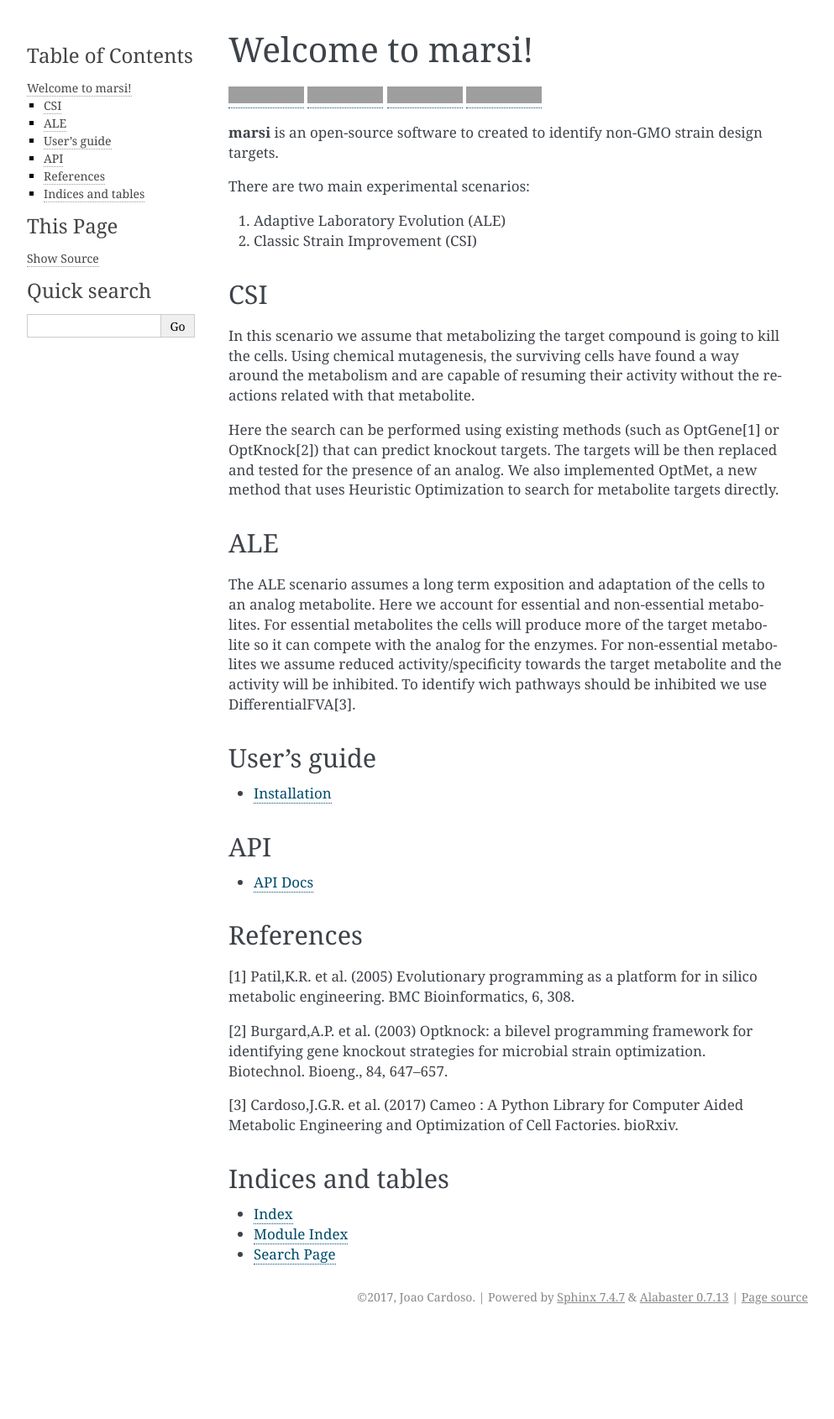
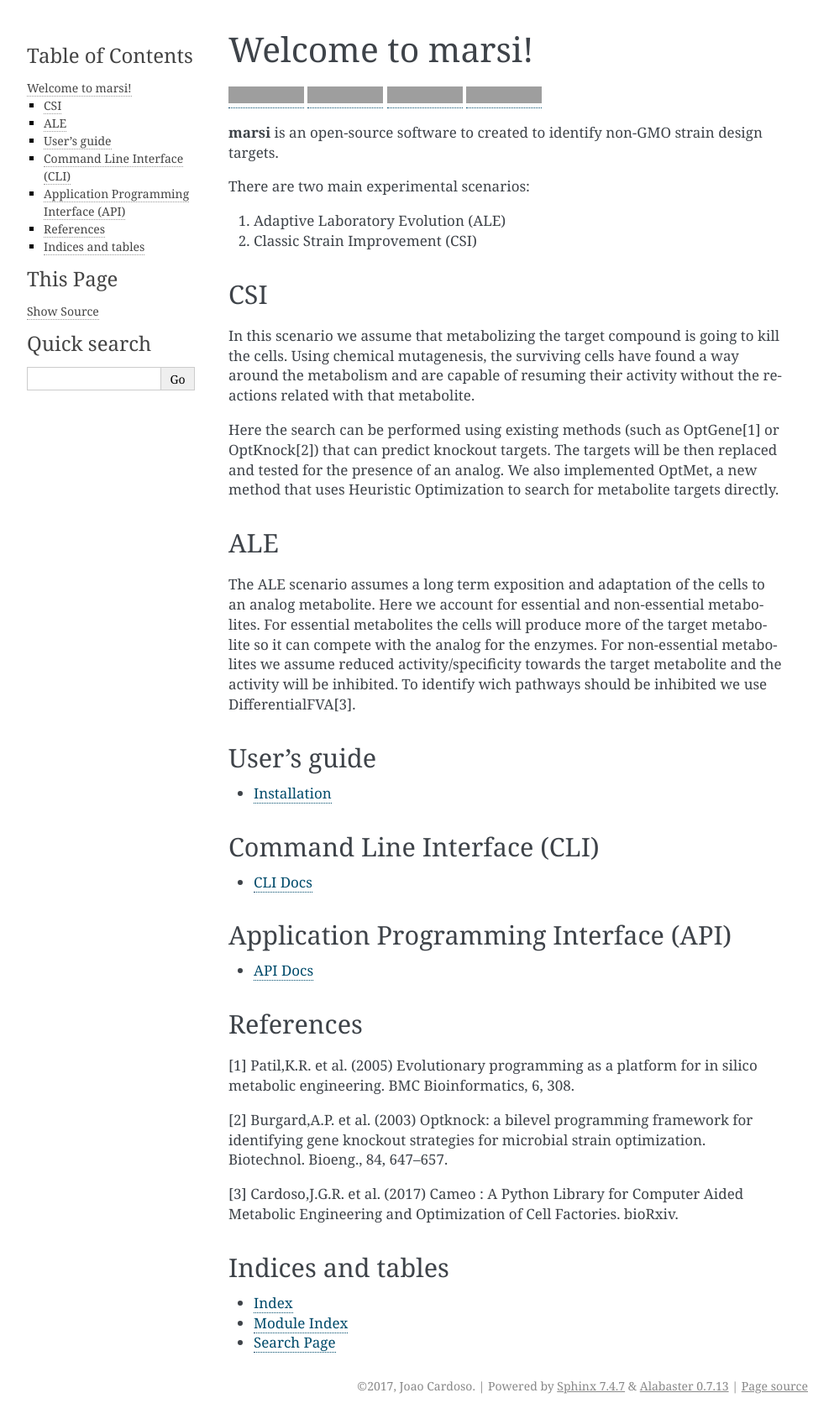
Before and after one commit to pascalaldo/marsi, a Sphinx documentation site: the page built from docs/index.rst, in a window 1280 px wide. Shown: the whole page at 84% size, without its empty margins (148-1141 px from the left). Built offline with Sphinx 7.4.7, drawn with Linux system fonts in a browser that asks for light colours; pages that are not in the unit, such as notebooks, are missing from menus; before the commit the page ends 1584 px from its top, so only the background shows below that; grey boxes are pictures that could not be loaded.

Commit message:
doc: CLI documentation

```diff
--- a/docs/index.rst
+++ b/docs/index.rst
@@ -46,8 +46,16 @@ User's guide
 
     examples/examples
 
-API
-===
+Command Line Interface (CLI)
+============================
+
+.. toctree::
+    :maxdepth: 1
+
+    cli
+
+Application Programming Interface (API)
+=======================================
 
 .. toctree::
     :maxdepth: 2
```
